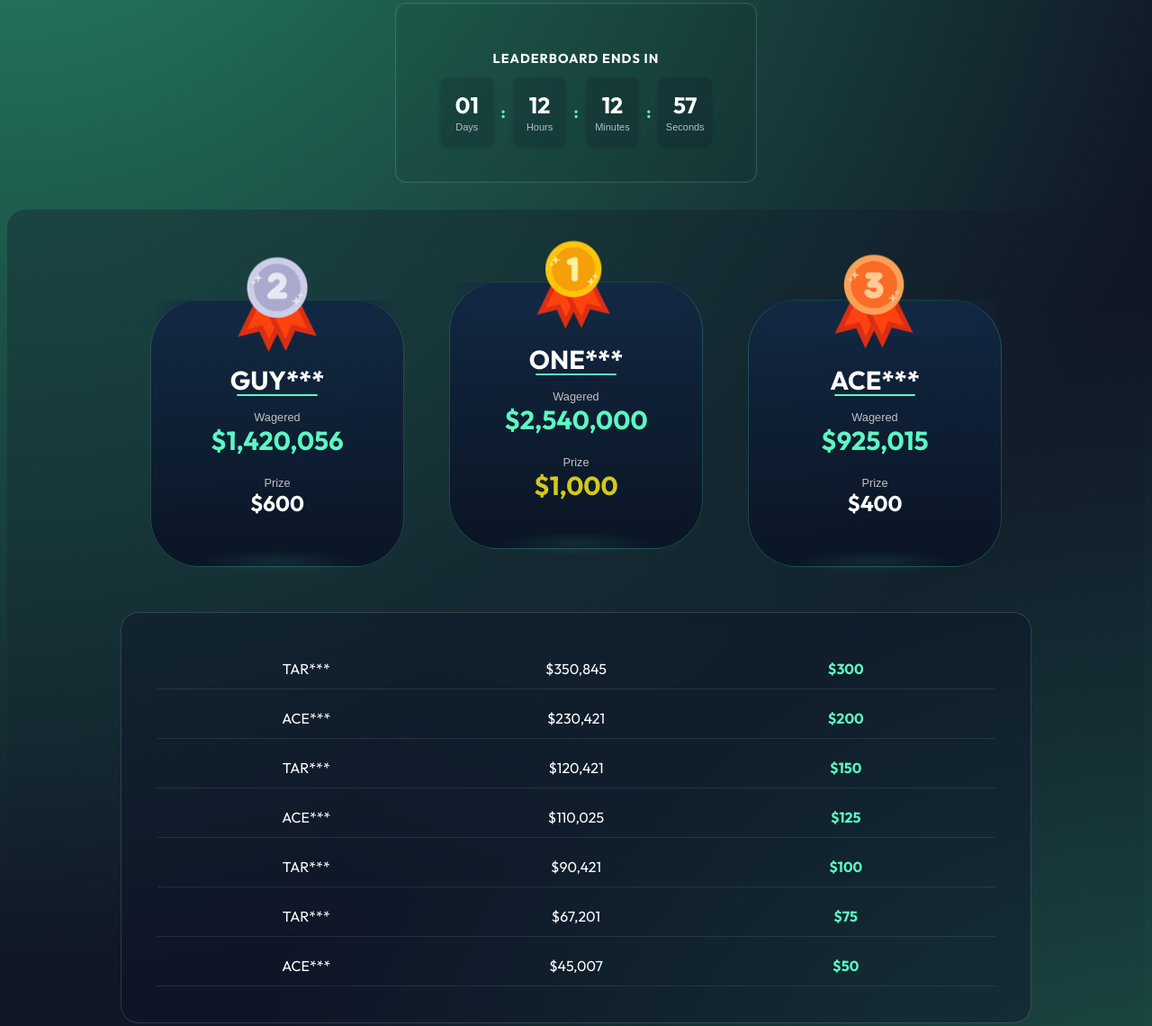
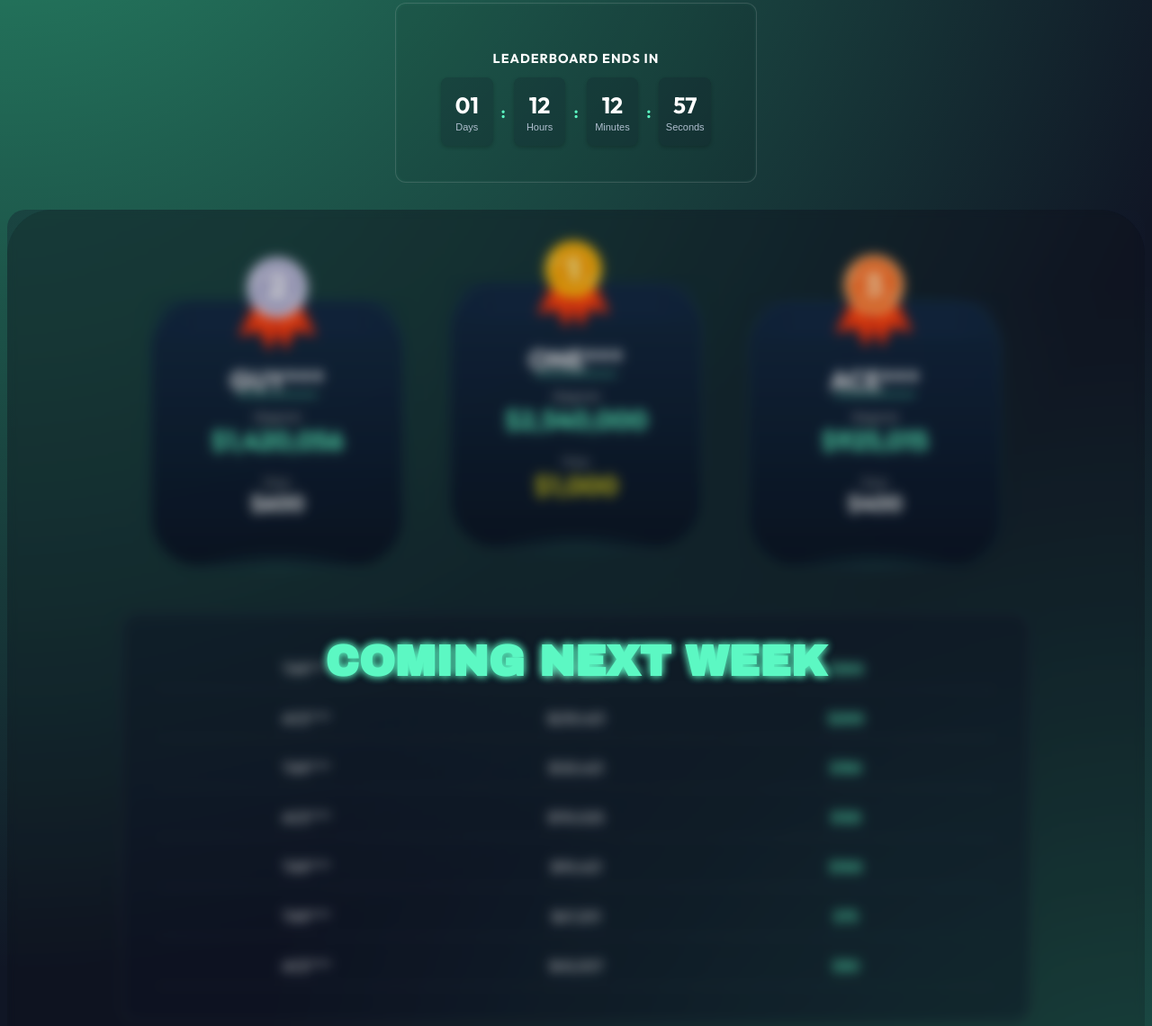
Before and after one commit to noorb404/leaderBoard, a plain HTML site: page leader/index.html in a window 1280 px wide. Shown: the part 321-1461 px from the top of the page at 90% size. Drawn offline with nearby package versions, Linux system fonts and the light colour scheme; a web font is replaced by a local one.

Commit message:
Update index-styles.css

```diff
--- a/leader/index-styles.css
+++ b/leader/index-styles.css
@@ -36,6 +36,40 @@ body {
     color: #ffffff !important;
     background: #20695161 !important;
 }
+.leaderboard-blur-wrapper {
+    position: relative;
+    filter: blur(5px);
+    pointer-events: none; /* Prevent interaction with blurred content */
+    user-select: none;
+    border-radius: 50px !important;
+  }
+
+  .blur-overlay {
+    border-radius: 50px !important;
+    position: absolute;
+    top: 0;
+    left: 0;
+    width: 100%;
+    height: 100%;
+    background: rgba(10, 10, 10, 0.155);
+    backdrop-filter: blur(5px);
+    z-index: 10;
+    display: flex;
+    align-items: center;
+    justify-content: center;
+  }
+
+
+
+  .coming-soon-text {
+    font-size: 3rem;
+    font-weight: 900;
+    font-family: 'Archivo Black', sans-serif; /* already imported */
+    color: #5cf8c3;
+    text-align: center;
+    text-transform: uppercase;
+    text-shadow: 0 0 10px #5cf8c486, 0 0 10px #5cf8c3;
+  }
 .signup{
     color: #14213e !important;
     background-color: #ecca1d !important; /* mint */
@@ -952,6 +986,9 @@ body {
         radial-gradient(circle at bottom right, rgba(63, 255, 172, 0.256), transparent 1000px);
     }
 
+    .coming-soon-text {
+        margin-top: -600px;
+      }
     .top-links {
       flex-direction: row;
       justify-content: space-between;
```
